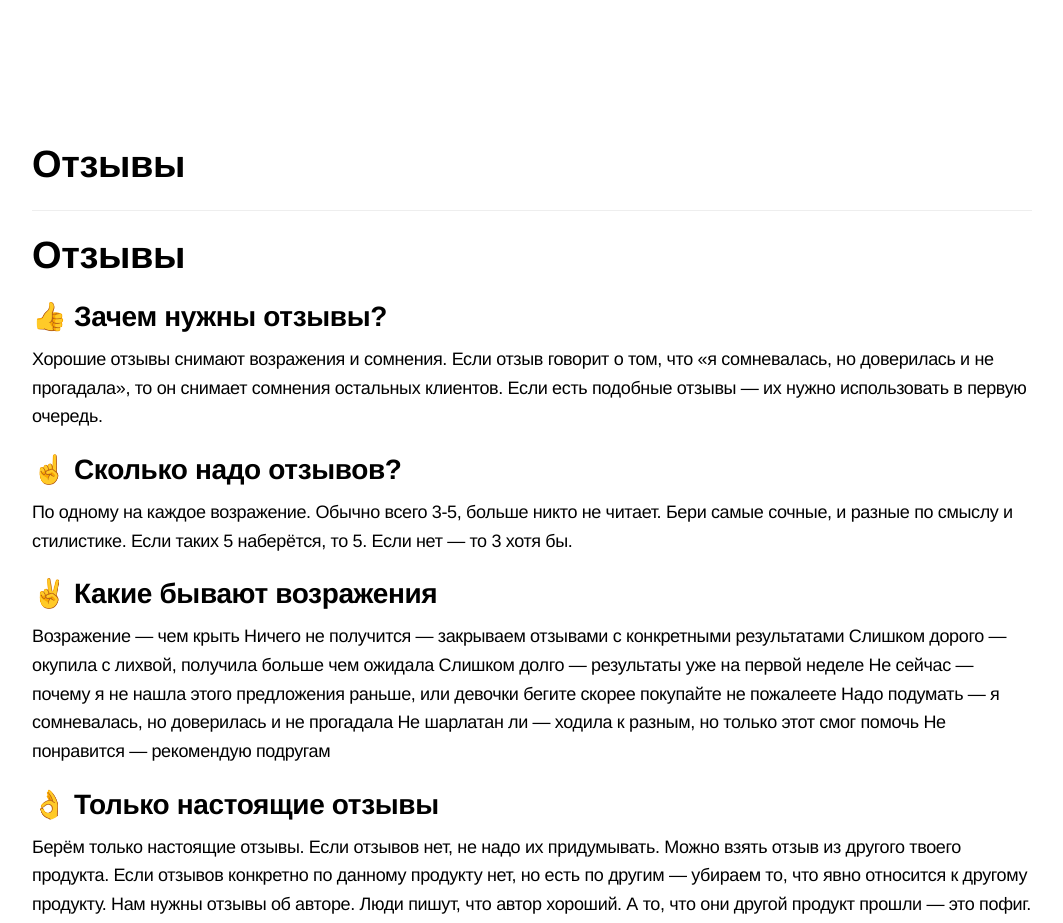
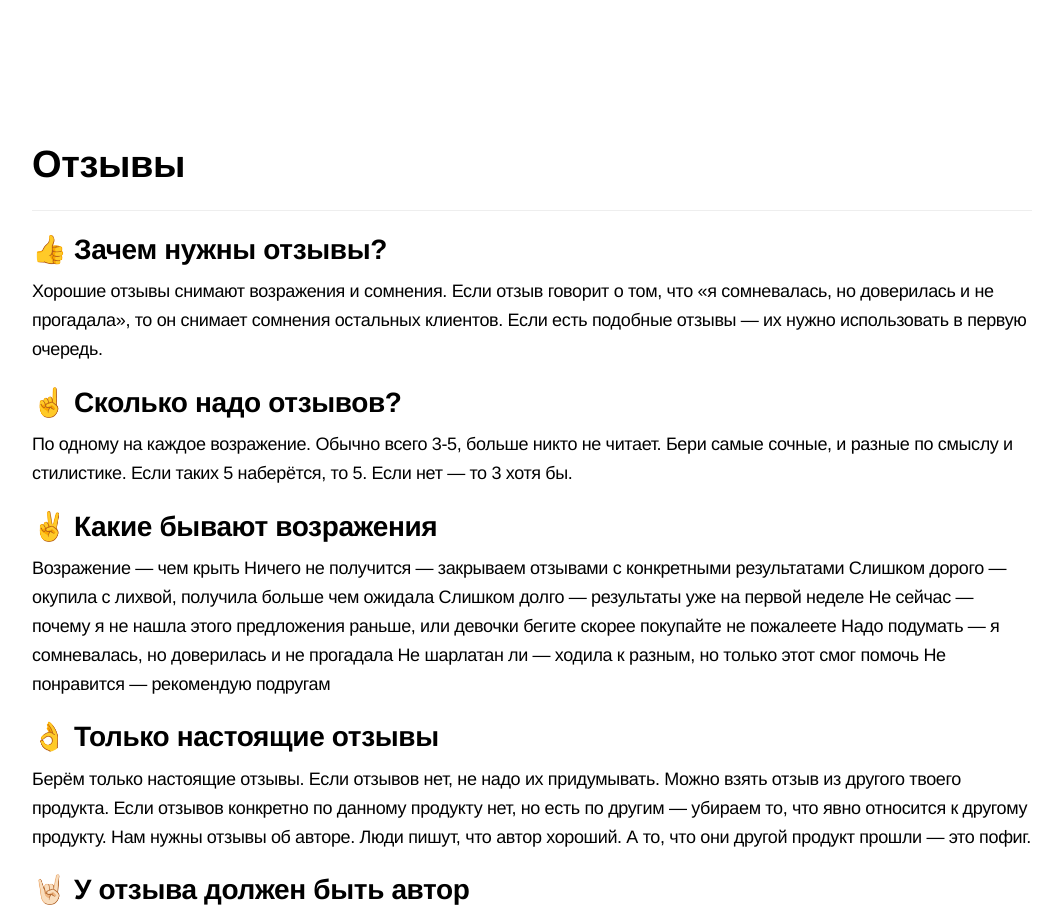
Before and after one commit to bz-icoach/bz-icoach.github.io, a Jekyll site: the page built from _posts/kak-dokazat-svoyu-ekspertnost/2018-01-16-otzyvy.md, in a window 1280 px wide. Shown: the top 923 px of the page, without its empty margins (108-1171 px from the left). Built offline with Jekyll 4.4.1, drawn with Linux system fonts in a browser that asks for light colours; nearby versions of some CDN libraries.

Commit message:
Update 2018-01-16-otzyvy.md

```diff
--- a/_posts/kak-dokazat-svoyu-ekspertnost/2018-01-16-otzyvy.md
+++ b/_posts/kak-dokazat-svoyu-ekspertnost/2018-01-16-otzyvy.md
@@ -2,8 +2,6 @@
 layout: post
 title: Отзывы
 ---
-
-# Отзывы
 
 ## 👍 Зачем нужны отзывы?
 
```
